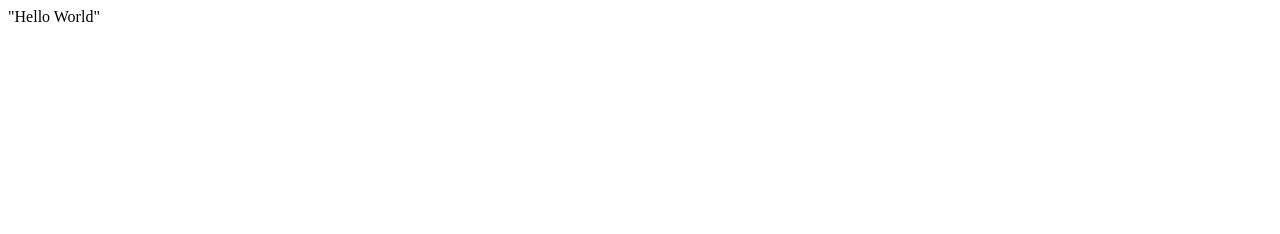
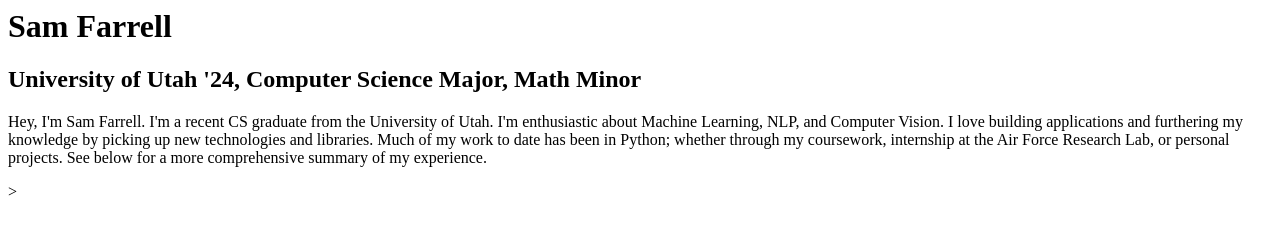
Before and after one commit to sfarrell0/sfarrell0.github.io, a plain HTML site: page index.html in a window 1280 px wide. Drawn offline with Linux system fonts and the light colour scheme.

Commit message:
minor update

```diff
--- a/index.html
+++ b/index.html
@@ -1 +1,13 @@
-"Hello World"
+<html>
+    <head>
+        <title>Sam Farrell</title>
+    </head>
+    <body>
+        <h1>Sam Farrell</h1>
+        <h2>University of Utah '24, Computer Science Major, Math Minor</h2>
+        <p> Hey, I'm Sam Farrell. I'm a recent CS graduate from the University of Utah. I'm enthusiastic about Machine Learning, NLP, and Computer Vision.
+            I love building applications and furthering my knowledge by picking up new technologies and libraries.
+            Much of my work to date has been in Python; whether through my coursework,
+            internship at the Air Force Research Lab, or personal projects. See below for a more comprehensive summary of my experience.</p>
+    </body>
+</html>>
```
